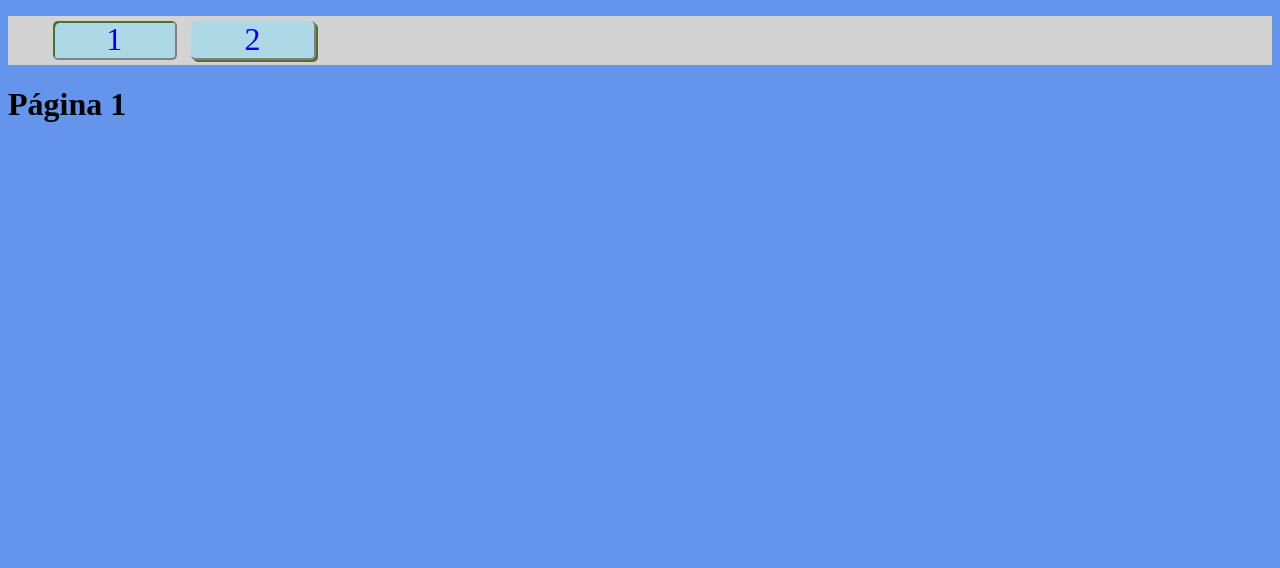
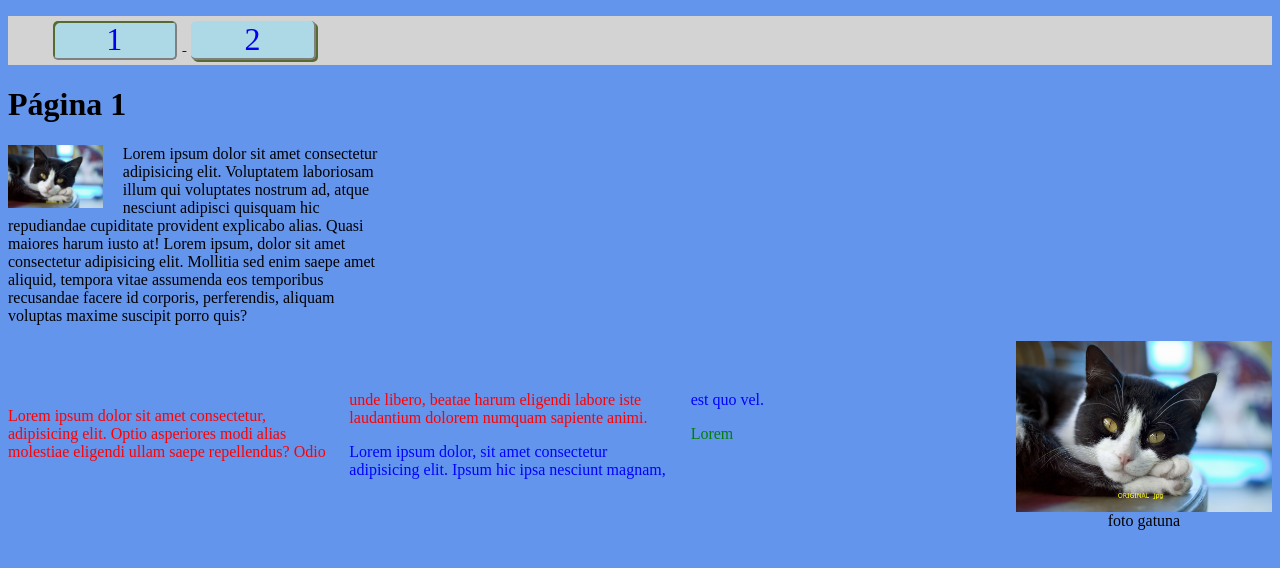
Before and after one commit to AlbertoMorenoFdez/publico, a plain HTML site: page Media/pagina 1.html in a window 1280 px wide. Drawn offline with Linux system fonts and the light colour scheme.

Commit message:
ejemplos media

```diff
--- a/Media/estilo.css
+++ b/Media/estilo.css
@@ -32,6 +32,58 @@ nav {
     box-shadow: 2px 2px darkolivegreen inset;
 }
 
+img {
+    width: 20vw;
+
+    height: auto;
+}
+
+article {
+
+    display: flex;
+    flex-direction: row-reverse;
+    align-items: center;
+    column-count: 0;
+
+}
+#caja {
+
+    display: flex;
+    flex-direction: column;
+    align-items: center;
+
+
+}
+
+div {
+    column-count: 3;
+}
+
+#pa1 {
+    color: red;
+}
+
+#pa2 {
+    color: blue;
+
+}
+
+#pa3 {
+    color: green;
+}
+main{
+    position: relative;
+    top: 0px;
+    left: 0px;
+    width: 30%;
+
+}
+#fotosuperior{
+    padding-right: 20px;
+    float: left;
+    width: 25%;
+
+}
 @media screen and (max-width:800px) {
 
     /* estos estilos solo se aplican para viewports de hasta 800px de ancho*/
@@ -42,20 +94,23 @@ nav {
 
 
 }
-@media screen and (orientation:portrait){
-    body{
+
+@media screen and (orientation:portrait) {
+    body {
         background-color: black;
         color: white;
     }
 
 }
-@media screen and (max-width:900px){
-    li{
+
+@media screen and (max-width:900px) {
+    li {
         width: 100px;
     }
 }
-@media screen and (max-width:600px){
-    li{
+
+@media screen and (max-width:600px) {
+    li {
         width: 50px;
     }
 }
--- a/Media/pagina 1.html
+++ b/Media/pagina 1.html
@@ -13,13 +13,37 @@
     <nav>
         <!-- <a href="./pag2.html">Pasar a Página 2</a> -->
         <ul>
-            <a href="./pagina 1.html"><li id="seleccionado">1</li></a>
-            <a href="./pagina 2.html"><li>2</li></a>
+            <a href="./pagina 1.html">
+                <li id="seleccionado">1</li>
+            </a>
+            <a href="./pagina 2.html">
+                <li>2</li>
+            </a>
         </ul>
     </nav>
     <header>
         <h1> Página 1 </h1>
     </header>
+    <main>
+        <img id="fotosuperior" src="./foto.jpg" />
+        <p>Lorem ipsum dolor sit amet consectetur adipisicing elit. Voluptatem laboriosam illum qui voluptates nostrum ad, atque nesciunt adipisci quisquam hic repudiandae cupiditate provident explicabo alias. Quasi maiores harum iusto at!
+            Lorem ipsum, dolor sit amet consectetur adipisicing elit. Mollitia sed enim saepe amet aliquid, tempora vitae assumenda eos temporibus recusandae facere id corporis, perferendis, aliquam voluptas maxime suscipit porro quis?</p>
+
+    </main>
+    <article>
+        <div id="caja"><img src="./foto.jpg" />
+        <figcaption>foto gatuna</figcaption></div>
+
+        <div>
+            <p id="pa1">Lorem ipsum dolor sit amet consectetur, adipisicing elit. Optio asperiores modi alias molestiae
+                eligendi ullam saepe repellendus? Odio unde libero, beatae harum eligendi labore iste laudantium dolorem
+                numquam sapiente animi.
+            </p>
+            <p id="pa2">Lorem ipsum dolor, sit amet consectetur adipisicing elit. Ipsum hic ipsa nesciunt magnam, est
+                quo vel. </p>
+            <p id="pa3">Lorem </p>
+        </div>
+    </article>
 </body>
 
 </html>
```
Also changed, not shown: Media/foto.jpg (added), 1 other file.
